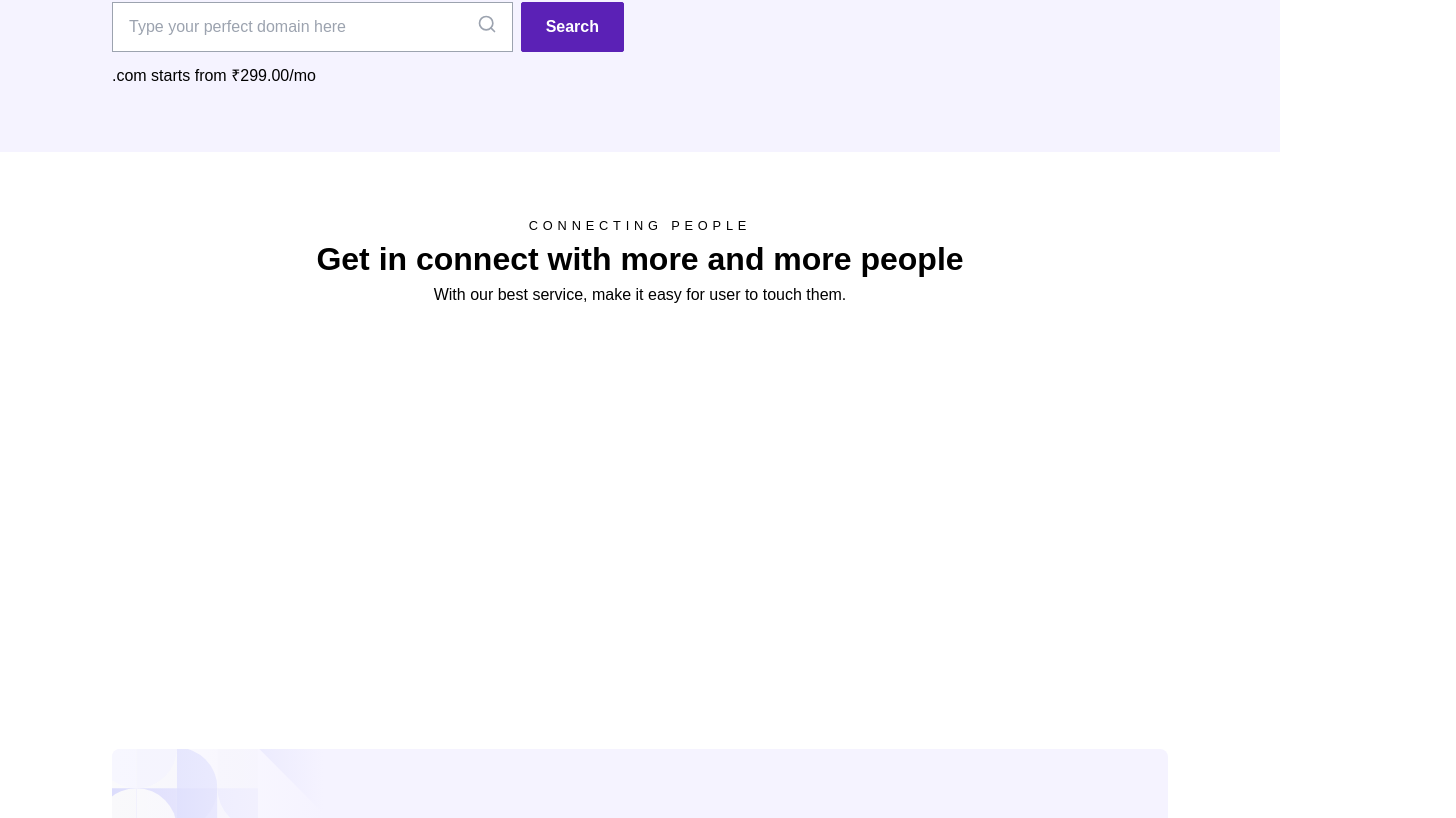
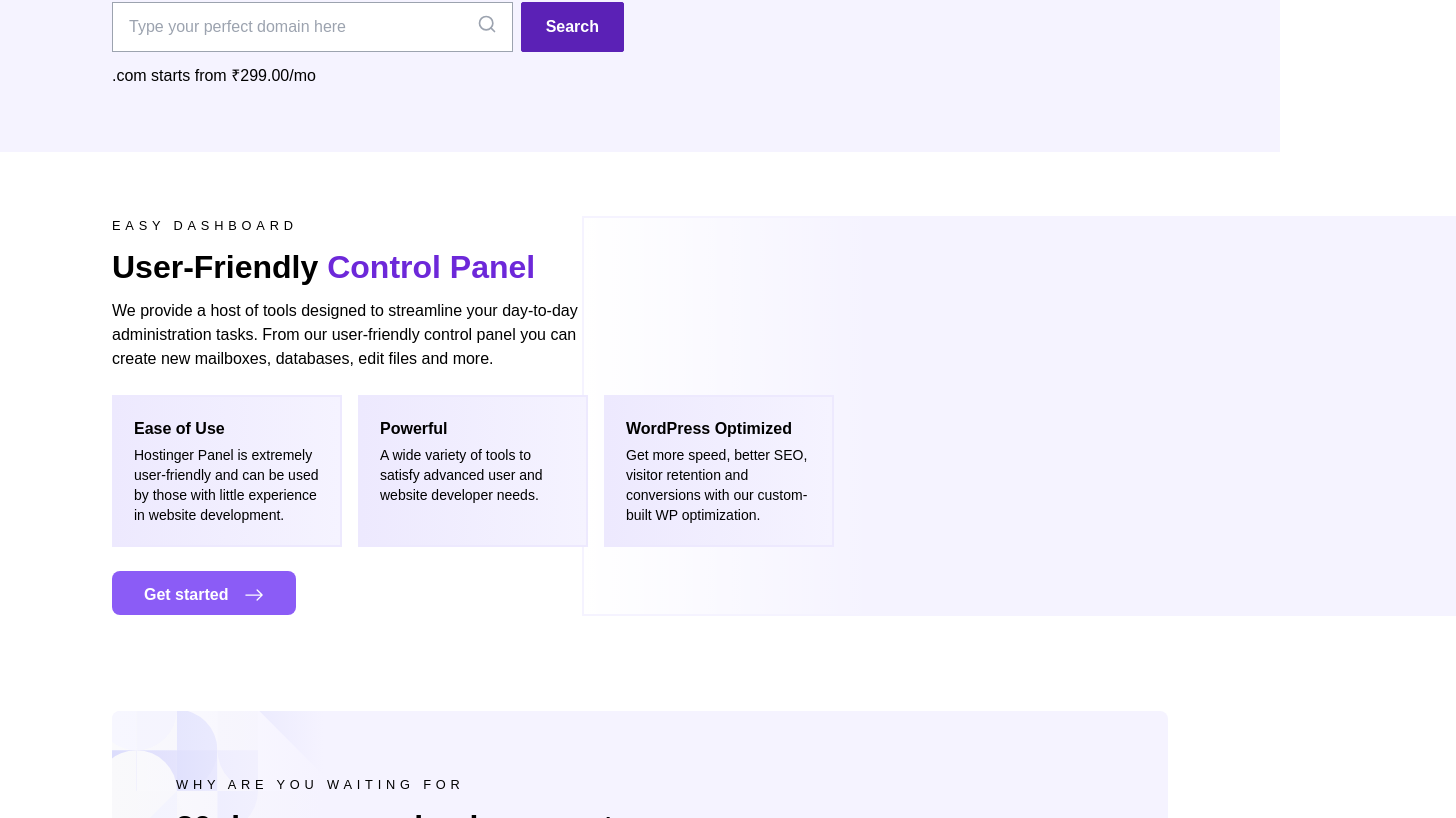
Before and after one commit to SujoyKrHaldar/Hostinger-Redesign, a Next.js app: page / in a window 1280 px wide. Shown: the part 1182-2000 px from the top of the page, 1456 px wide, since content can reach past the window. Built offline with nearby package versions, Linux system fonts and the light colour scheme; a web font is replaced by a local one.

Commit message:
ui update Home page

```diff
--- a/components/home/UserGuides.jsx
+++ b/components/home/UserGuides.jsx
@@ -8,11 +8,11 @@ import ControlPannel from "./guides/ControlPannel";
 function UserGuides() {
   return (
     <>
-      <Setup />
+      {/* <Setup />
       <Performence />
       <Wordpress />
       <Support />
-      <Scale />
+      <Scale /> */}
       <ControlPannel />
     </>
   );
--- a/components/home/guides/ControlPannel.jsx
+++ b/components/home/guides/ControlPannel.jsx
@@ -1,11 +1,68 @@
+import Button from "../../tools/Button";
+import Img from "../../tools/Img";
+
+const features = [
+  {
+    name: "Ease of Use",
+    desp: "Hostinger Panel is extremely user-friendly and can be used by those with little experience in website development.",
+  },
+  {
+    name: "Powerful",
+    desp: "A wide variety of tools to satisfy advanced user and website developer needs.",
+  },
+  {
+    name: "WordPress Optimized",
+    desp: "Get more speed, better SEO, visitor retention and conversions with our custom-built WP optimization.",
+  },
+];
+
 function ControlPannel() {
   return (
     <section className="py-16">
+      <div className="absolute bottom-0 left-0 w-[250px] h-[250px] -z-10">
+        <div className="absolute w-full h-full inset-0 bg-gradient-to-b from-white z-10"></div>
+        <div className="absolute w-full h-full inset-0 bg-gradient-to-l from-white z-10"></div>
+        <Img src="/assets/pattern-2.svg" alt="pattern" />
+      </div>
+
       <div className="container">
-        <div className="">
+        <div className="space-y-2">
           <p className="tag">Easy dashboard</p>
-          <h2 className="font-bold">User-Friendly Control Panel</h2>
-          <p></p>
+          <h2 className="font-bold">
+            User-Friendly{" "}
+            <span className="font-black text-violet-700">Control Panel</span>
+          </h2>
+          <p className="max-w-lg ">
+            We provide a host of tools designed to streamline your day-to-day
+            administration tasks. From our user-friendly control panel you can
+            create new mailboxes, databases, edit files and more.
+          </p>
+          <div className="py-4 flex gap-4 justify-start">
+            {features.map((data, id) => (
+              <div
+                key={id}
+                className="max-w-[230px] space-y-1 bg-gradient-to-r border-2
+                   border-violet-100 from-violet-100 to-violet-50 p-5"
+              >
+                <p className="font-bold">{data.name}</p>
+                <p className="text-sm">{data.desp}</p>
+              </div>
+            ))}
+          </div>
+
+          <Button
+            href="#"
+            text="Get started"
+            design="bg-violet-500 pt-3 pb-2 px-8 text-white hover:bg-violet-700 duration-200"
+          />
+        </div>
+
+        <div
+          className="absolute top-0 -right-44 w-full max-w-[874px] h-[400px]
+        -z-10 border-2 border-violet-50 bg-violet-50"
+        >
+          <div className="absolute w-1/3 h-full inset-0 bg-gradient-to-r from-white z-10"></div>
+          <Img src="/assets/dashboard-preview.png" alt="Dashboard preview" />
         </div>
       </div>
     </section>
--- a/pages/index.js
+++ b/pages/index.js
@@ -24,8 +24,8 @@ export default function Home() {
         <SupportComp />
         {/* <Services /> */}
         <SearchDomain />
-        {/* <UserGuides /> */}
-        <Testimonials />
+        <UserGuides />
+        {/* <Testimonials /> */}
         <GetStarted />
       </Layout>
     </>
```
Also changed, not shown: public/assets/dashboard-preview.png (added).
